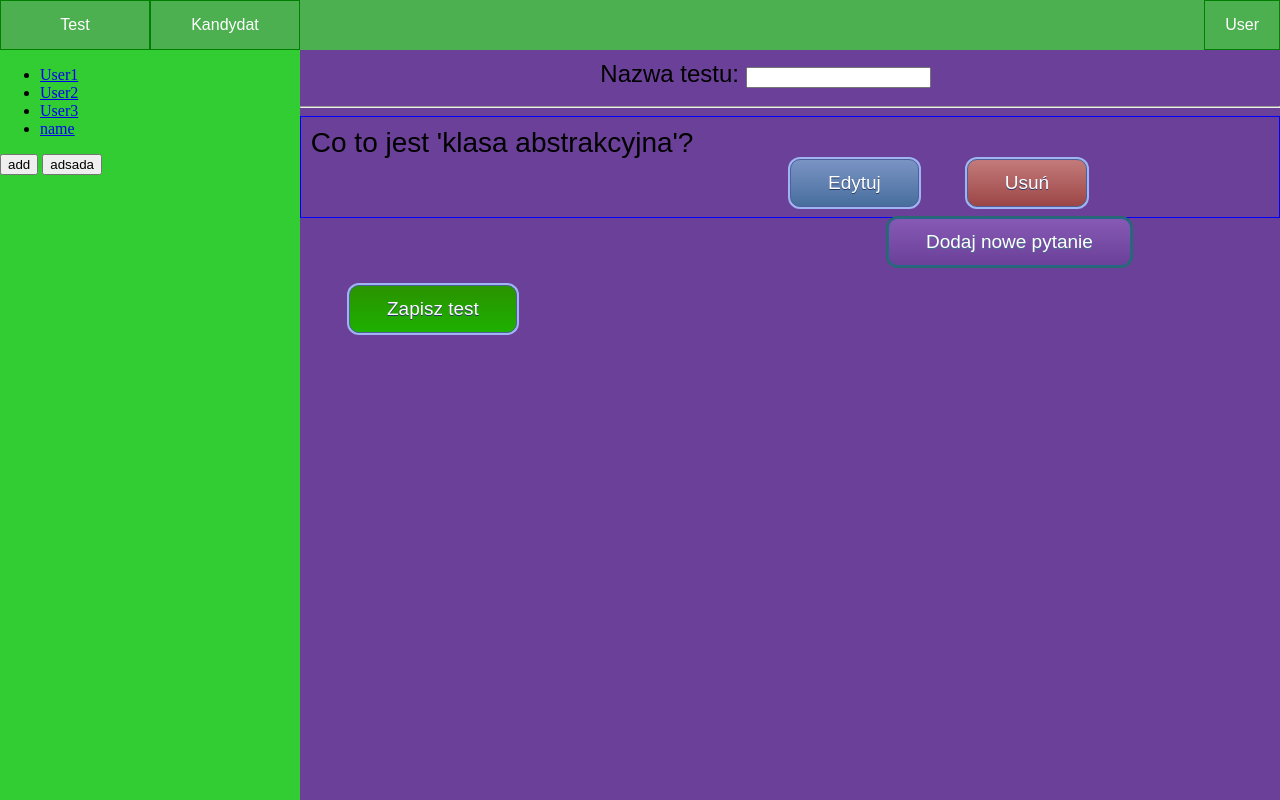
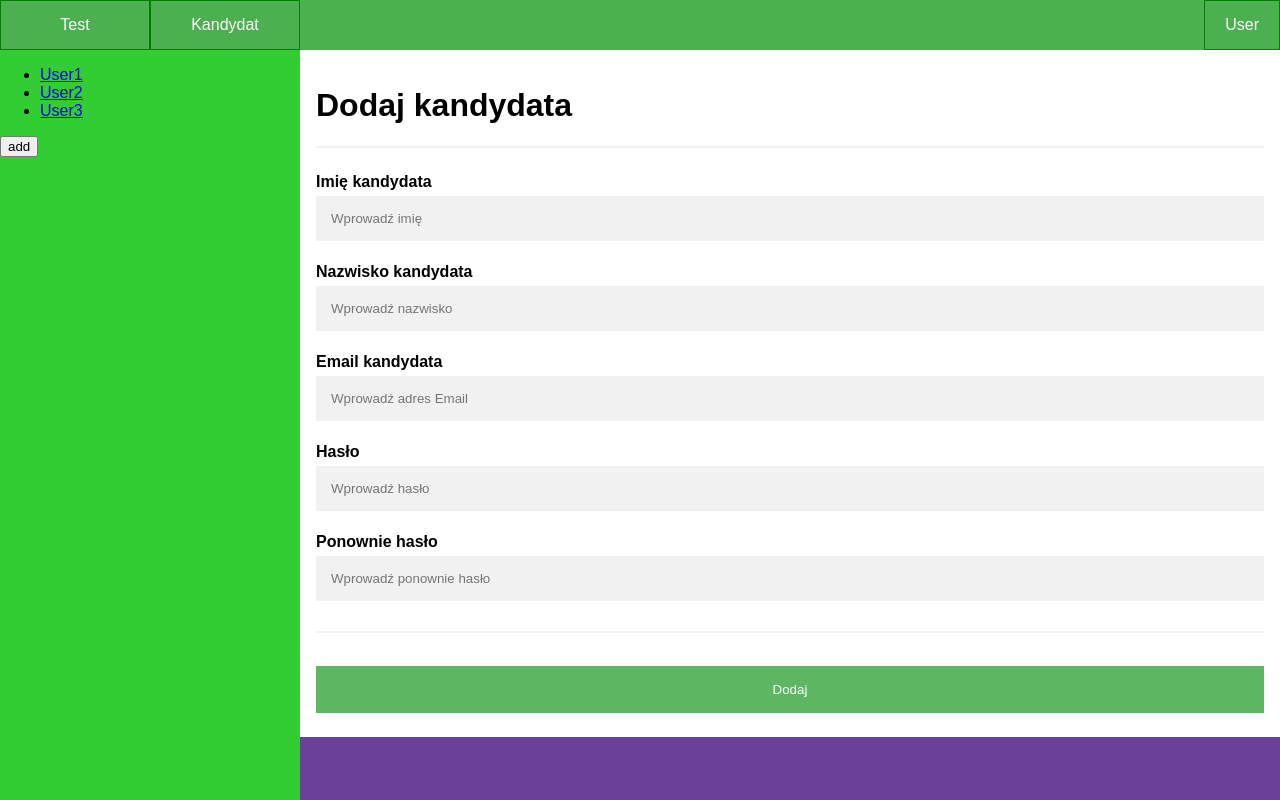
Before and after one commit to lodz-university-of-technology-masi/Stratocumulus, a plain HTML site: page View/MainView.html in a window 1280 px wide. Both pictures are taken after a click on the button "add". Drawn offline with Linux system fonts and the light colour scheme.

Commit message:
view transitions (add user, add test)

```diff
--- a/View/MainView.html
+++ b/View/MainView.html
@@ -28,8 +28,7 @@
             <li><a href="example.com">Test3</a></li>
         </ul>
 
-        <button class="addButton" onclick="addElement()"> add</button>
-        <button id="testButton" > adsada</button>
+        <button id="addButton" onclick="showAddView()">add</button>
 
     </div>
 
--- a/View/MainView.js
+++ b/View/MainView.js
@@ -41,8 +41,13 @@ function addElement(name, link) {
 
 }
 
-$(document).ready(function(){
-    $("button").click(function(){
+function showAddView() {
+    var y = document.getElementById("UserListId");
+
+    if (y.style.display == "none") {
         $("#includedContent").load("new-test.html");
-    });
-});
+    }
+    else {
+        $("#includedContent").load("add-candidate.html");
+    }
+}
```
